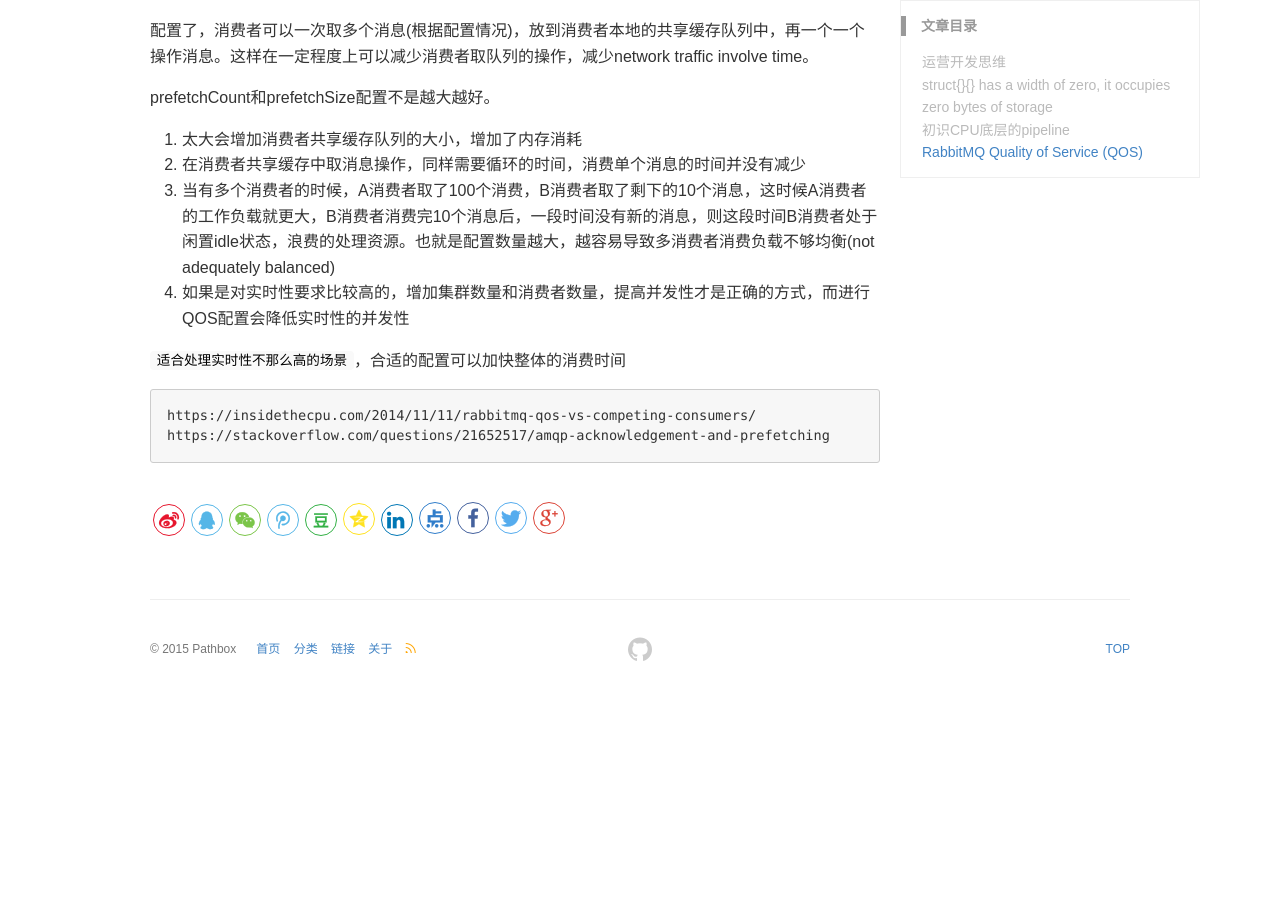
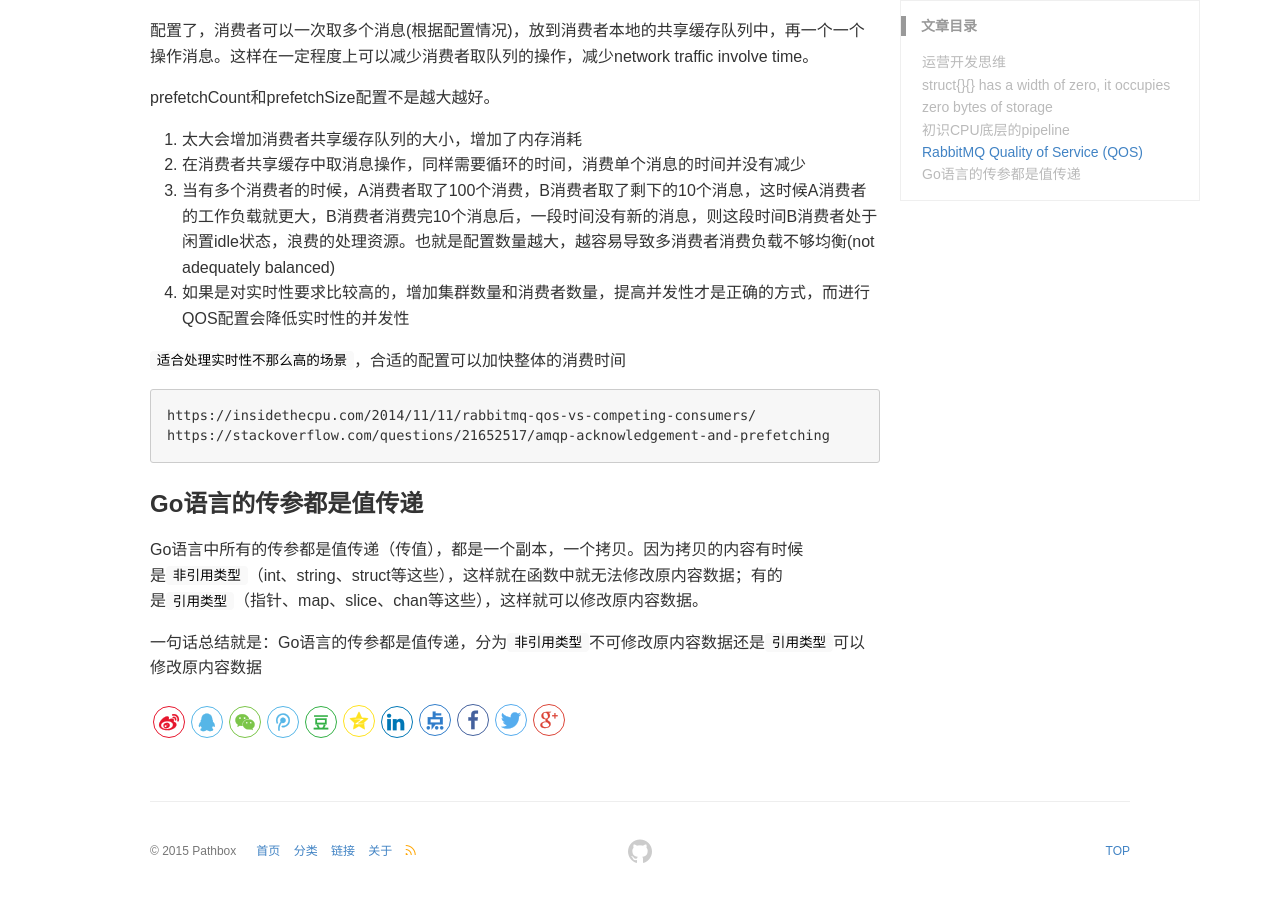
Before and after one commit to pathbox/pathbox.github.io, a Jekyll site: the page built from _posts/2018-07-04-work-summary-in-UCloud-18.md, in a window 1280 px wide and 900 px high, scrolled down 2301 px. Built offline with Jekyll 4.4.1, drawn with Linux system fonts in a browser that asks for light colours; before the commit the page ends 2999 px from its top, so only the background shows below that.

Commit message:
Go语言的传参都是值传递

````diff
--- a/_posts/2018-07-04-work-summary-in-UCloud-18.md
+++ b/_posts/2018-07-04-work-summary-in-UCloud-18.md
@@ -99,3 +99,8 @@ prefetchCount和prefetchSize配置不是越大越好。
 https://insidethecpu.com/2014/11/11/rabbitmq-qos-vs-competing-consumers/
 https://stackoverflow.com/questions/21652517/amqp-acknowledgement-and-prefetching
 ```
+
+### Go语言的传参都是值传递
+Go语言中所有的传参都是值传递（传值），都是一个副本，一个拷贝。因为拷贝的内容有时候是`非引用类型`（int、string、struct等这些），这样就在函数中就无法修改原内容数据；有的是`引用类型`（指针、map、slice、chan等这些），这样就可以修改原内容数据。
+
+一句话总结就是：Go语言的传参都是值传递，分为`非引用类型`不可修改原内容数据还是`引用类型`可以修改原内容数据
````
